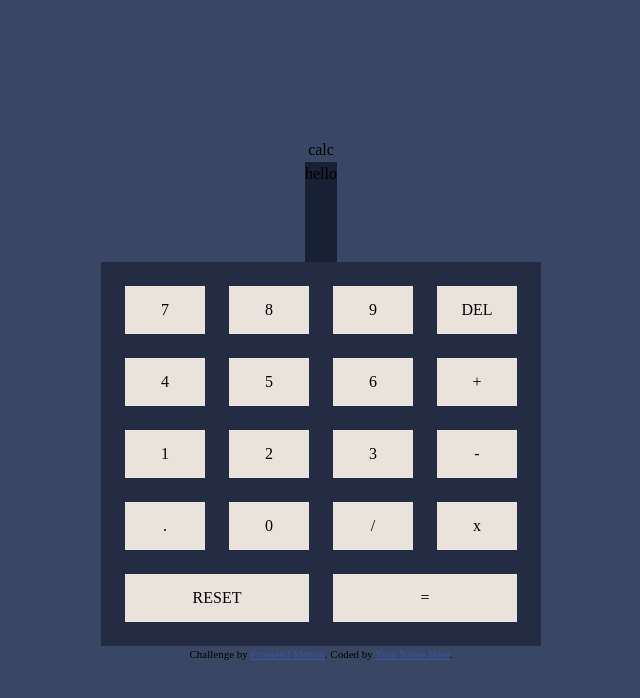
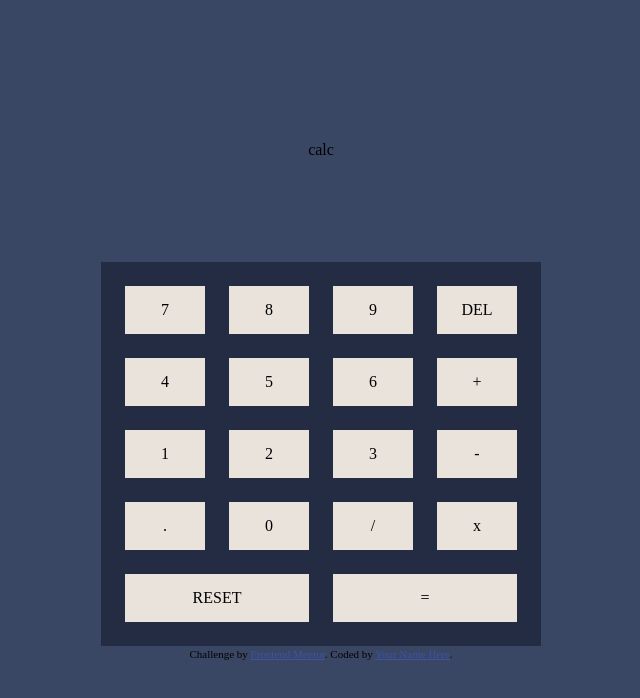
Before and after one commit to noelty/calculator, a plain HTML site: page index.html in a window 1280 px wide. Shown: the whole page, without its empty margins (319-959 px from the left). Drawn offline with Linux system fonts and the light colour scheme.

Commit message:
update screen section

```diff
--- a/index.html
+++ b/index.html
@@ -23,7 +23,7 @@
       <div class="theme"></div>
     </div>
     <div class="box">
-      <div class="screen">hello</div>
+      <div class="screen"></div>
     </div>
     <div class="keypad">
       <div class="key"><p class="item">7</p></div>
```
